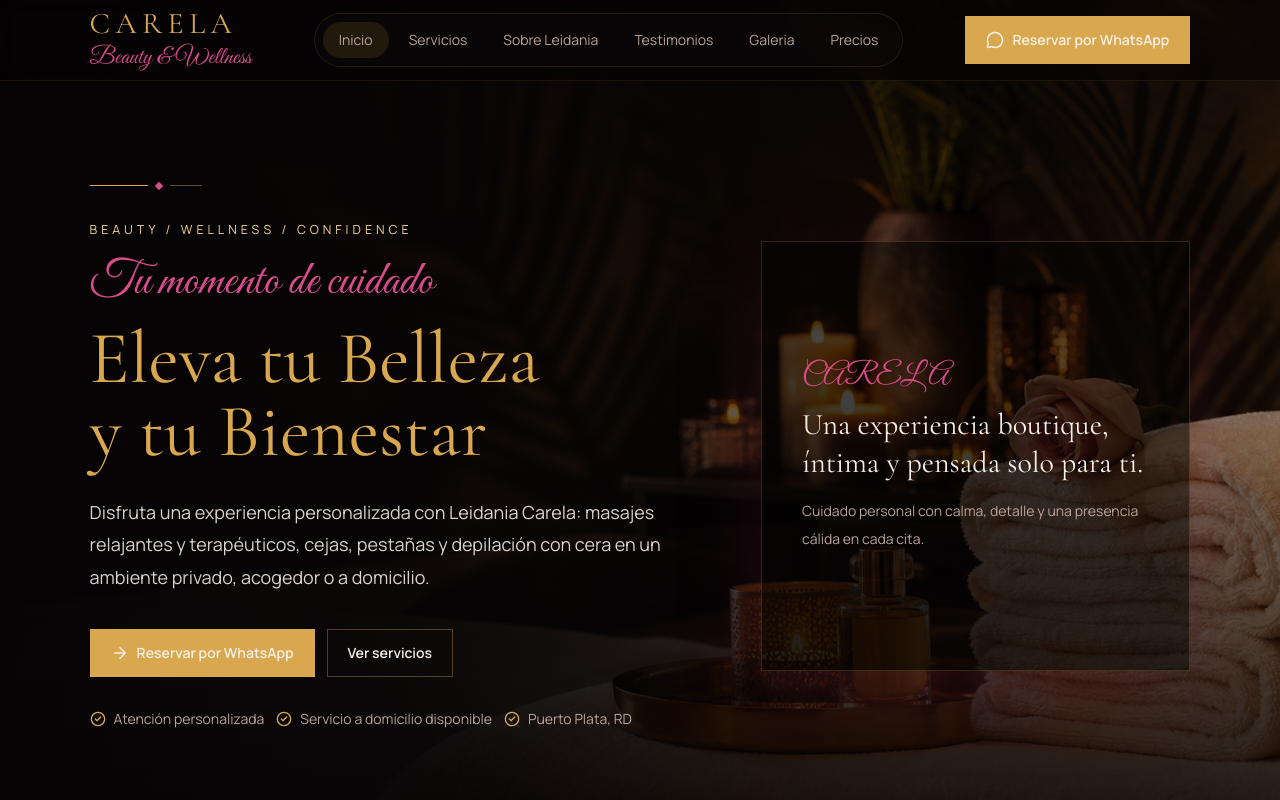
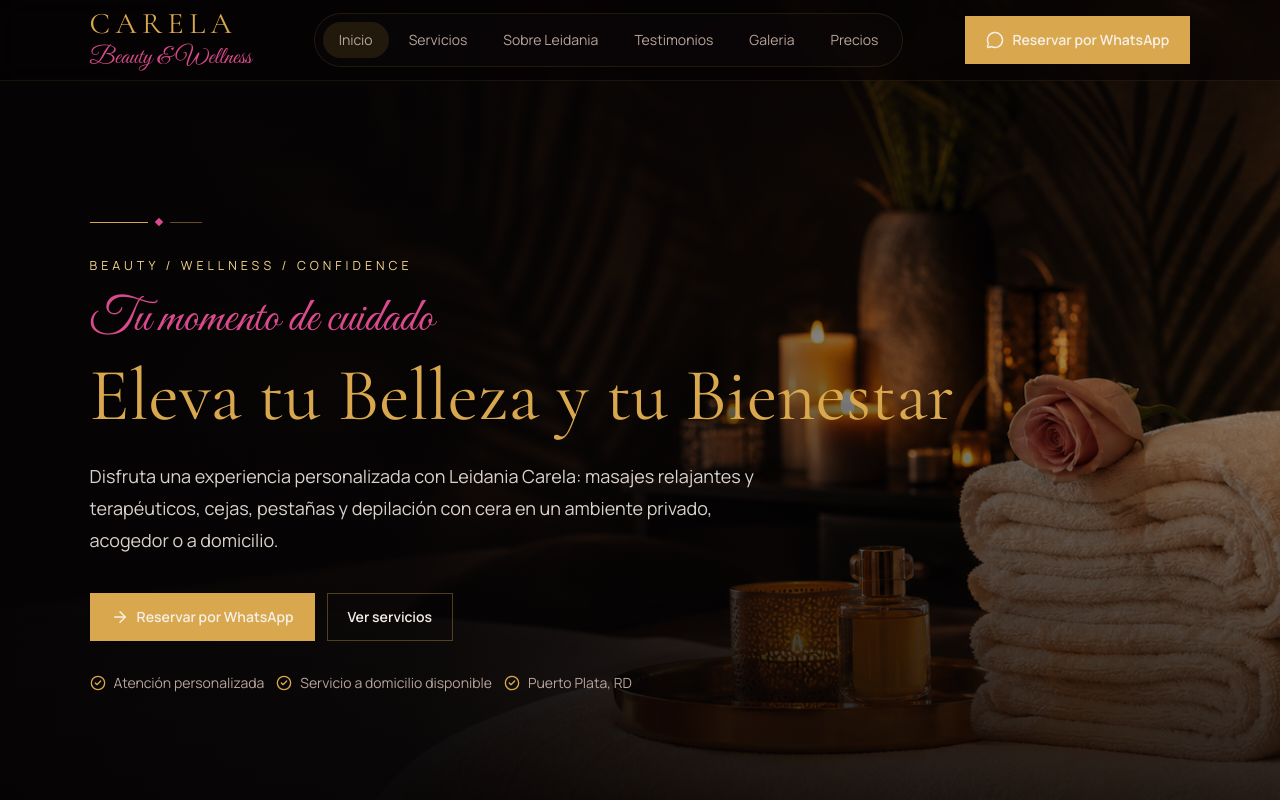
Before and after one commit to carlosreynag06/carela, a Next.js app: page / in a window 1280 px wide. Shown: the top 800 px of the page. Built offline with nearby package versions, Linux system fonts and the light colour scheme.

Commit message:
Remove hero feature panel

```diff
--- a/app/page.tsx
+++ b/app/page.tsx
@@ -137,9 +137,9 @@ function Hero() {
       <div className="absolute inset-0 bg-[linear-gradient(180deg,rgba(5,3,4,0.62)_0%,rgba(5,3,4,0.12)_42%,rgba(5,3,4,0.8)_100%)]" />
 
       <Container className="relative z-10 flex min-h-svh items-center pt-28">
-        <div className="grid w-full items-center gap-12 py-16 lg:grid-cols-[minmax(0,0.9fr)_minmax(380px,0.62fr)]">
+        <div className="w-full py-16">
           <Reveal>
-            <div className="max-w-3xl">
+            <div className="max-w-4xl">
               <DecorativeDivider />
               <p className="mt-8 text-eyebrow uppercase tracking-[0.32em] text-soft-gold">
                 Beauty / Wellness / Confidence
@@ -170,21 +170,6 @@ function Hero() {
                 <TrustItem>Servicio a domicilio disponible</TrustItem>
                 <TrustItem>Puerto Plata, RD</TrustItem>
               </div>
-            </div>
-          </Reveal>
-
-          <Reveal delay={0.12}>
-            <div className="hidden aspect-square w-full max-w-[500px] flex-col justify-center justify-self-end border border-champagne-gold/20 bg-background/48 p-8 shadow-premium backdrop-blur-md lg:flex xl:p-10">
-              <p className="font-script text-3xl text-rose-pink">
-                CARELA
-              </p>
-              <p className="mt-3 font-serif text-3xl leading-tight text-warm-cream">
-                Una experiencia boutique, íntima y pensada solo para ti.
-              </p>
-              <p className="mt-4 text-sm leading-7 text-muted-taupe">
-                Cuidado personal con calma, detalle y una presencia cálida en
-                cada cita.
-              </p>
             </div>
           </Reveal>
         </div>
```
